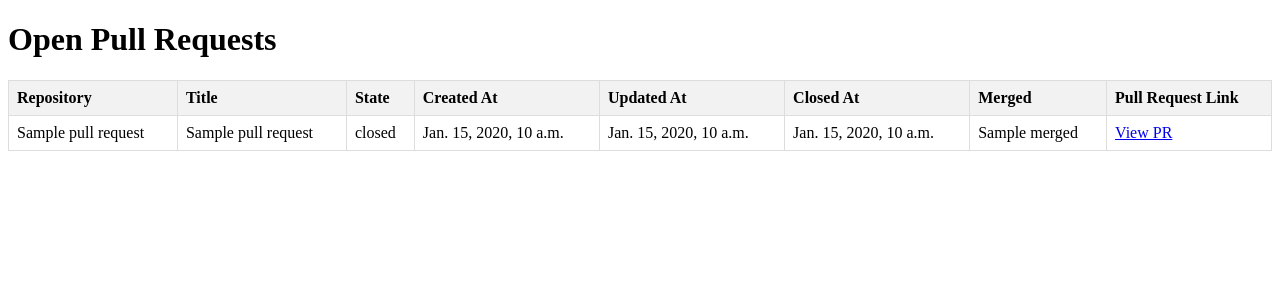
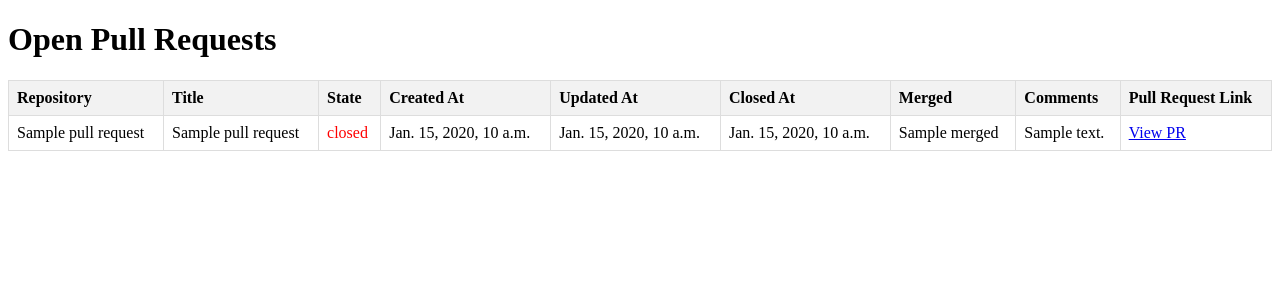
Before and after one commit to chakratechgeek/mywebpage, a Django app: template templates/pr.html in a window 1280 px wide. Shown: the top 300 px of the page. Run offline with Django 3.2, Linux system fonts and the light colour scheme; the template is opened without the code that fills it: most values are stand-ins (such as "Sample title", 1, 10 or a date in 2020).

Commit message:
merge PR raised

```diff
--- a/templates/pr.html
+++ b/templates/pr.html
@@ -1,30 +1,3 @@
-<!--
-<!DOCTYPE html>
-<html>
-<head>
-    <title>Open Pull Requests</title>
-</head>
-<body>
-    <h1>Open Pull Requests</h1>
-    <ul>
-        {% for pull_request in pull_requests %}
-            <li>
-                <strong>Repository:</strong> {{ pull_request.repository_name }}<br>
-                <strong>Title:</strong> {{ pull_request.title }}<br>
-                <strong>State:</strong> {{ pull_request.state }}<br>
-                <strong>Created At:</strong> {{ pull_request.created_at }}<br>
-                <strong>Updated At:</strong> {{ pull_request.updated_at }}<br>
-                <strong>Closed At:</strong> {{ pull_request.closed_at }}<br>
-                <strong>Merged:</strong> {{ pull_request.merged }}<br>
-                <strong>Pull Request Link:</strong> <a href="{{ pull_request.html_url }}">View PR</a><br>
-            </li>
-        {% endfor %}
-    </ul>
-</body>
-</html>
-adding this comment again
--->
-
 <!DOCTYPE html>
 <html>
 <head>
@@ -43,6 +16,9 @@ adding this comment again
         th {
             background-color: #f2f2f2;
         }
+        .ccolor {
+            color: red;
+        }
     </style>
 </head>
 <body>
@@ -57,6 +33,7 @@ adding this comment again
                 <th>Updated At</th>
                 <th>Closed At</th>
                 <th>Merged</th>
+                <th>Comments</th>
                 <th>Pull Request Link</th>
             </tr>
         </thead>
@@ -65,11 +42,12 @@ adding this comment again
                 <tr>
                     <td>{{ pull_request.repository_name }}</td>
                     <td>{{ pull_request.title }}</td>
-                    <td>{{ pull_request.state }}</td>
+                    <td class="ccolor" >{{ pull_request.state }}</td>
                     <td>{{ pull_request.created_at }}</td>
                     <td>{{ pull_request.updated_at }}</td>
                     <td>{{ pull_request.closed_at }}</td>
                     <td>{{ pull_request.merged }}</td>
+                    <td>{{ pull_request.comments }}</td>
                     <td><a href="{{ pull_request.html_url }}">View PR</a></td>
                 </tr>
             {% endfor %}
```
